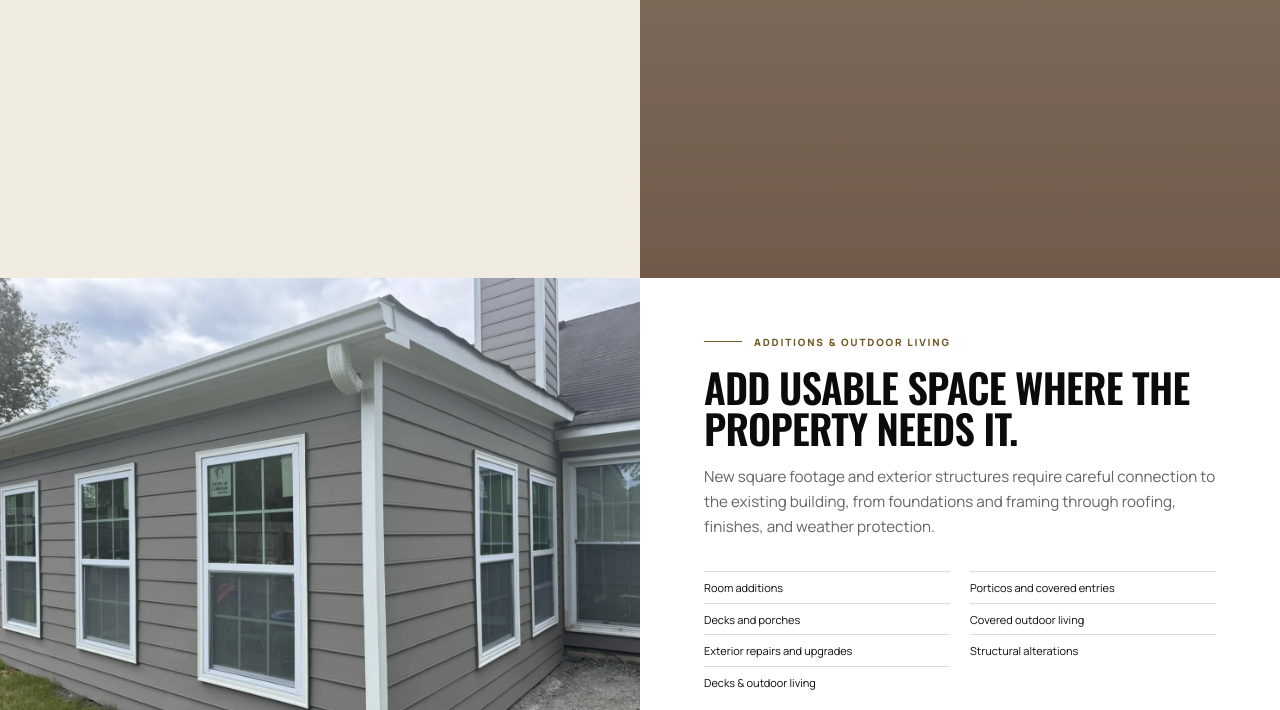
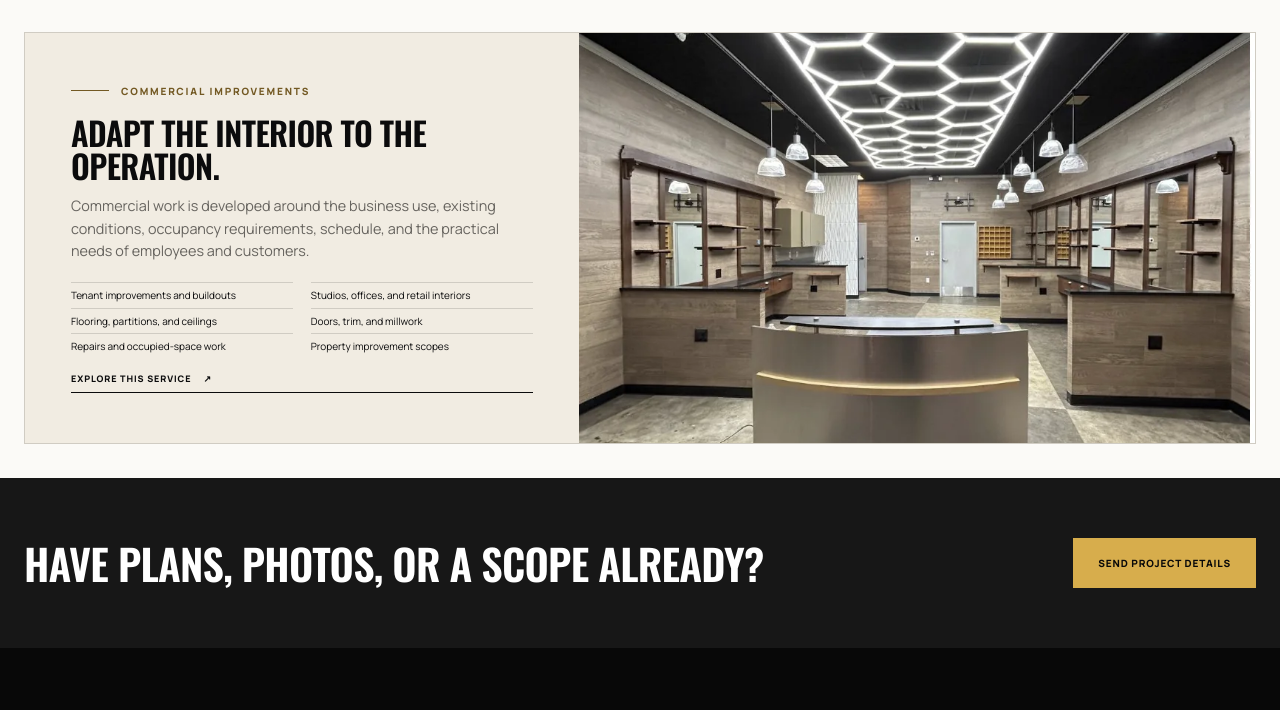
Before and after one commit to Uniidens/HQ-Construction-Website, a website: page services.html in a window 1280 px wide. Shown: the part 1893-2603 px from the top of the page. Drawn offline with nearby package versions, Linux system fonts and the light colour scheme.

Commit message:
Compact Services overview layout

```diff
--- a/css/styles.css
+++ b/css/styles.css
@@ -220,3 +220,62 @@
   .about-page .service-section-copy h2,
   .services-page .service-section-copy h2{font-size:clamp(2rem,9.5vw,3rem)}
 }
+
+
+/* Services overview — compact editorial layout
+   The overview page should scan quickly; dedicated service pages carry the long-form content. */
+@media(min-width:1051px){
+  .services-page .service-section{
+    width:var(--shell);
+    max-width:1240px;
+    margin:34px auto;
+    grid-template-columns:minmax(0,.9fr) minmax(0,1.1fr);
+    min-height:0;
+    border:1px solid var(--line);
+    overflow:hidden;
+    background:#fff;
+  }
+  .services-page .service-section:nth-of-type(odd){
+    background:var(--cream);
+  }
+  .services-page .service-section-media{
+    min-height:0;
+  }
+  .services-page .service-section-media img{
+    width:100%;
+    height:100%;
+    min-height:340px;
+    max-height:410px;
+    object-fit:cover;
+  }
+  .services-page .service-section-copy{
+    min-height:340px;
+    padding:38px 46px;
+  }
+  .services-page .service-section-copy h2{
+    max-width:720px;
+    font-size:clamp(2rem,2.55vw,3rem);
+    line-height:1.02;
+  }
+  .services-page .service-section-copy>p:not(.kicker){
+    margin:13px 0 8px;
+    max-width:650px;
+    font-size:.9rem;
+    line-height:1.55;
+  }
+  .services-page .service-section-copy ul{
+    margin:12px 0 18px;
+    gap:5px 18px;
+  }
+  .services-page .service-section-copy li{
+    padding-top:6px;
+    font-size:10px;
+    line-height:1.35;
+  }
+  .services-page .text-link{
+    font-size:9px;
+  }
+  .services-page .inline-cta{
+    margin-top:34px;
+  }
+}
```
